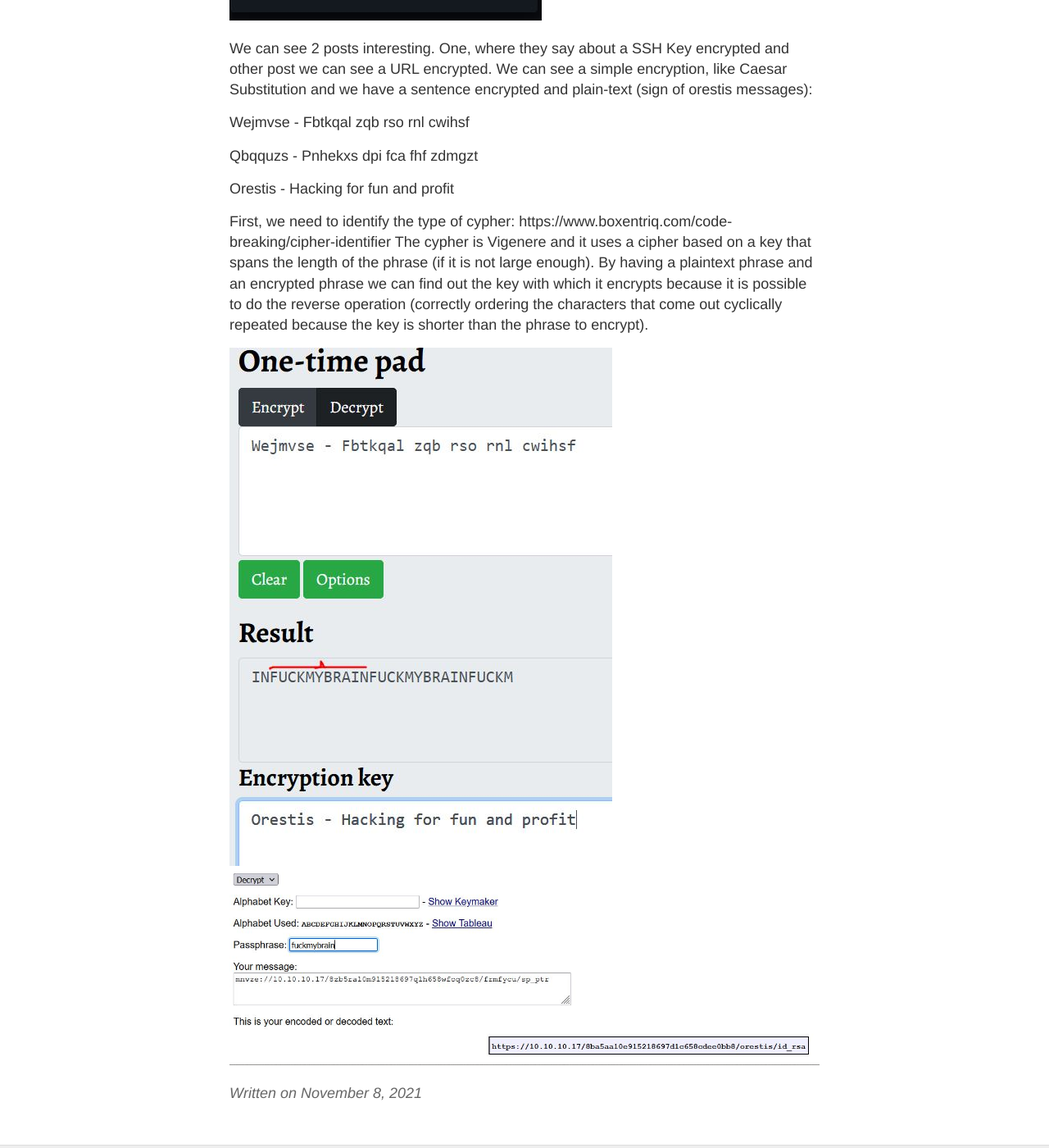
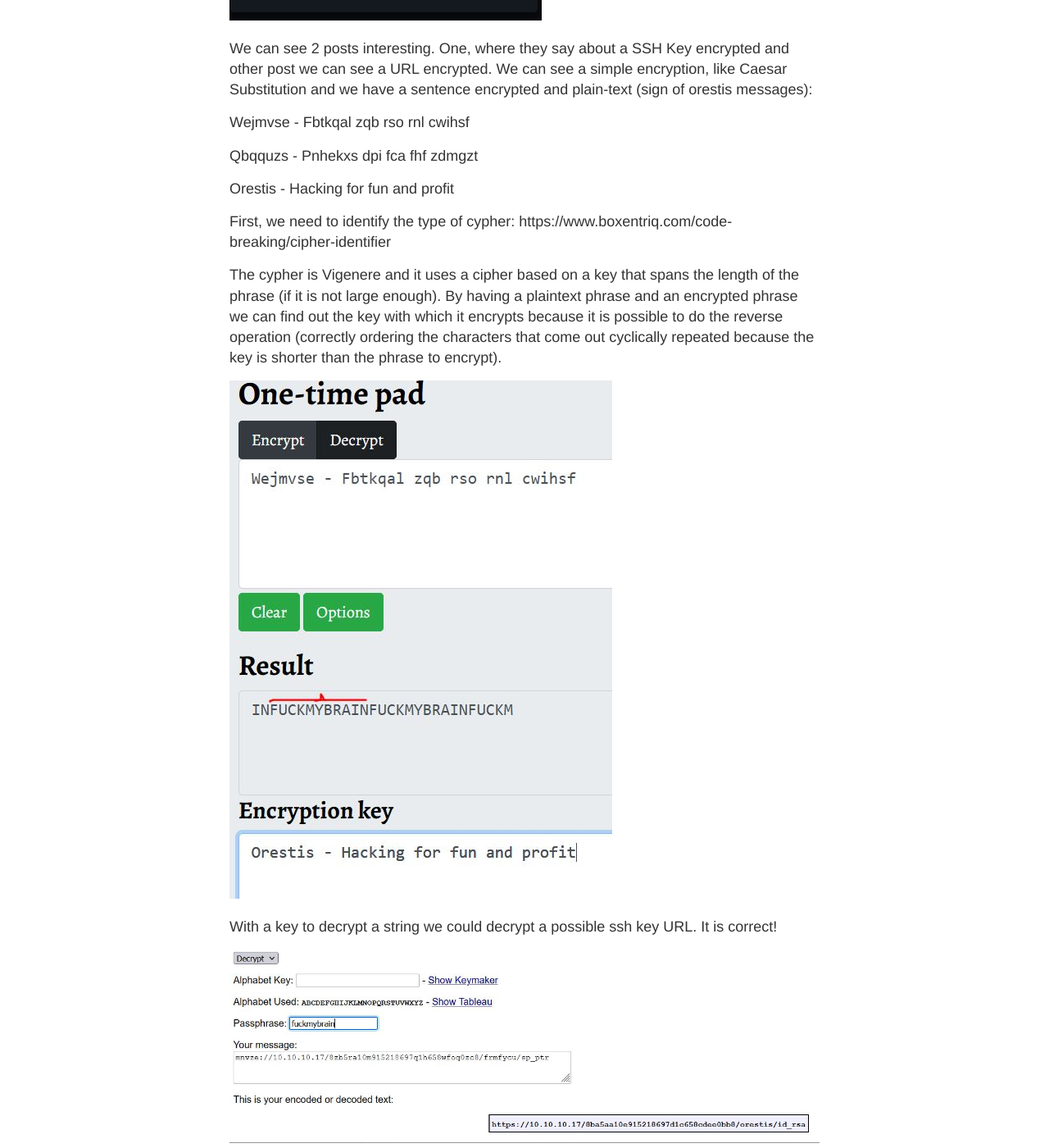
Before and after one commit to jostey/jostey.github.io, a Jekyll site: the page built from _posts/2021-11-8-Brainfuck-HTB.md, in a window 1280 px wide and 1400 px high, scrolled down 6525 px. Shown: the whole window at 82% size. Built offline with Jekyll 4.4.1, drawn with Linux system fonts in a browser that asks for light colours.

Commit message:
Update 2021-11-8-Brainfuck-HTB.md

```diff
--- a/_posts/2021-11-8-Brainfuck-HTB.md
+++ b/_posts/2021-11-8-Brainfuck-HTB.md
@@ -110,7 +110,11 @@ Qbqquzs - Pnhekxs dpi fca fhf zdmgzt
 Orestis - Hacking for fun and profit
 
 First, we need to identify the type of cypher: https://www.boxentriq.com/code-breaking/cipher-identifier
+
 The cypher is Vigenere and it uses a cipher based on a key that spans the length of the phrase (if it is not large enough). By having a plaintext phrase and an encrypted phrase we can find out the key with which it encrypts because it is possible to do the reverse operation (correctly ordering the characters that come out cyclically repeated because the key is shorter than the phrase to encrypt).
 
 ![key]({{ site.baseurl }}/images/brainfuck/fuckmybrain.jpg)
+
+With a key to decrypt a string we could decrypt a possible ssh key URL. It is correct!
+
 ![key]({{ site.baseurl }}/images/brainfuck/vigenere.jpg)
```
